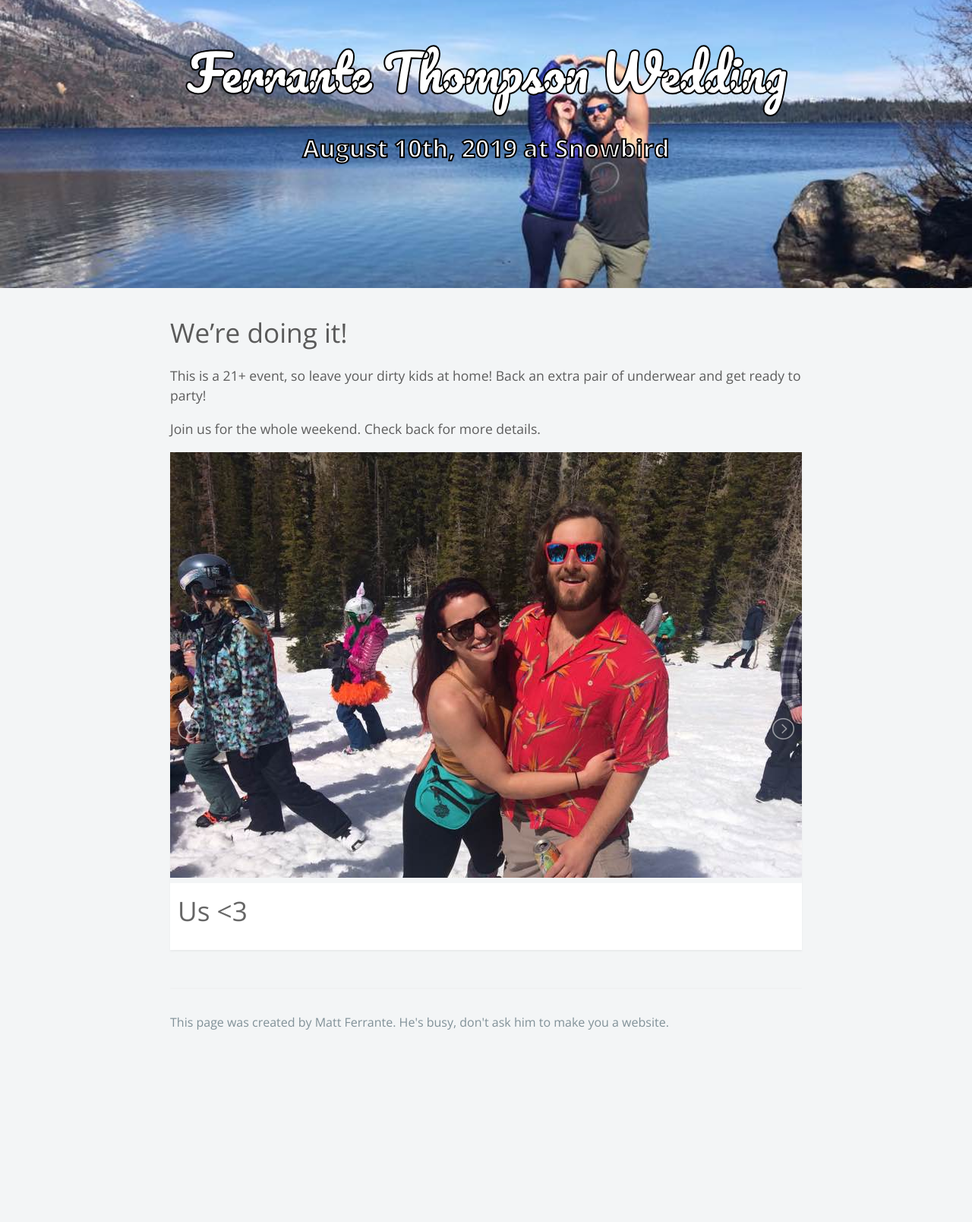
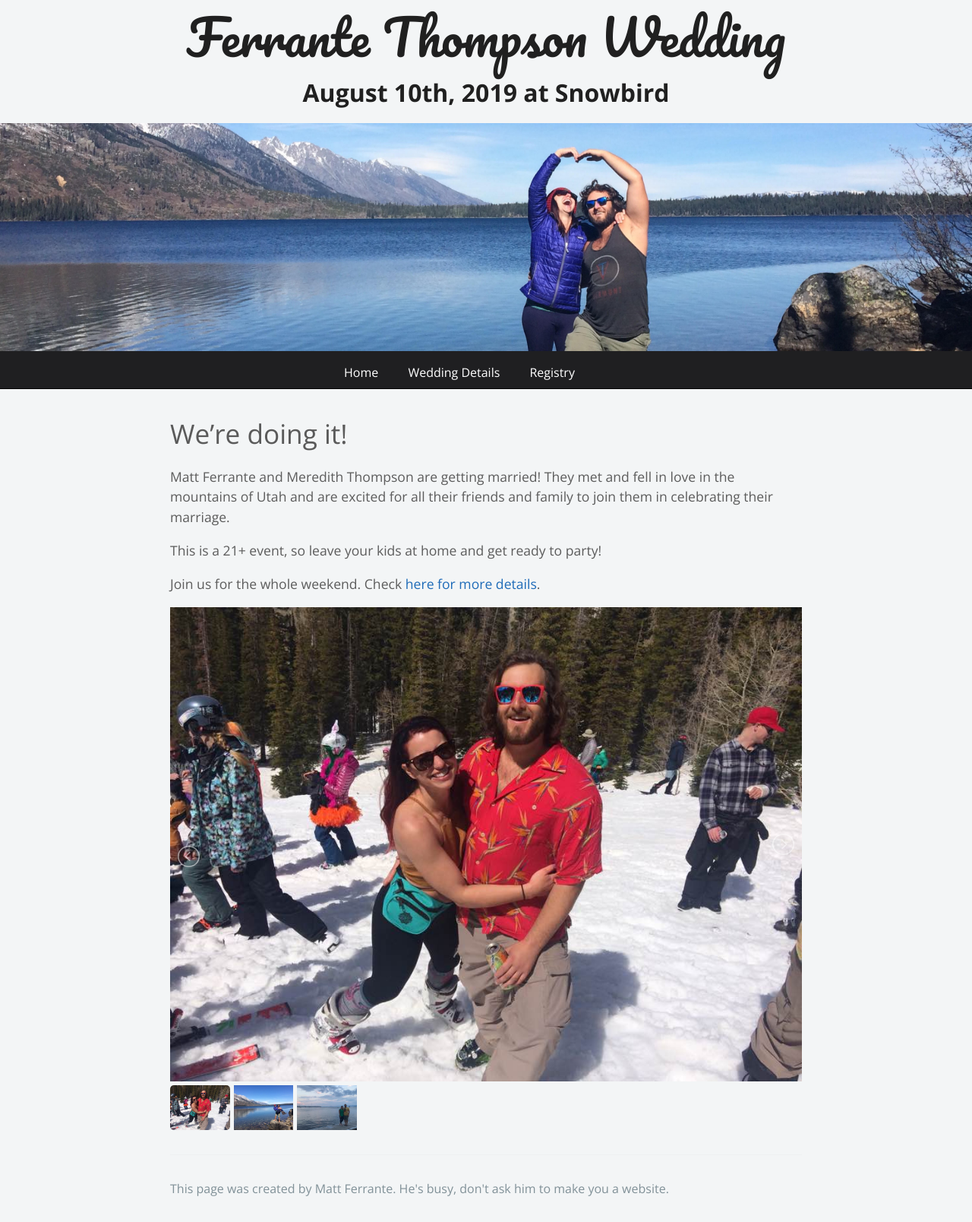
Before and after one commit to ferrants/weddingwebsite, a Jekyll site: the page built from index.md, in a window 1280 px wide. Shown: the whole page at 76% size. Built offline with Jekyll 4.4.1, drawn with Linux system fonts in a browser that asks for light colours; nearby versions of some CDN libraries; our own code applies the rules of GitHub Pages for plain Markdown files; before the commit the page ends 1389 px from its top, so only the background shows below that.

Commit message:
fixes, nav, gallery

```diff
--- /dev/null
+++ b/_includes/gallery.html
@@ -0,0 +1,61 @@
+<div class="demo">
+    <ul id="lightSlider">
+        <li data-thumb="{{ site.github.url }}/assets/img/pic_skiing.jpg">
+            <img src="{{ site.github.url }}/assets/img/pic_skiing.jpg" />
+        </li>
+        <li data-thumb="{{ site.github.url }}/assets/img/img_jackson_2.jpg">
+            <img src="{{ site.github.url }}/assets/img/img_jackson_2.jpg" />
+        </li>
+        <li data-thumb="{{ site.github.url }}/assets/img/img_burlington.jpg">
+            <img src="{{ site.github.url }}/assets/img/img_burlington.jpg" />
+        </li>
+    </ul>
+</div>
+<script type="text/javascript">
+    $(document).ready(function() {
+        $('#lightSlider').lightSlider({
+            gallery: true,
+            item: 1,
+            // loop: true,
+            // slideMargin: 0,
+            // thumbItem: 4
+
+            autoWidth: false,
+            slideMove: 1, // slidemove will be 1 if loop is true
+            slideMargin: 10,
+
+            // addClass: '',
+            // mode: "slide",
+            // useCSS: true,
+            cssEasing: 'ease', //'cubic-bezier(0.25, 0, 0.25, 1)',//
+            easing: 'linear', //'for jquery animation',////
+
+            speed: 500, //ms'
+            auto: true,
+            loop: true,
+            slideEndAnimation: true,
+            pause: 6000,
+
+            keyPress: false,
+            controls: true,
+
+            rtl:false,
+            adaptiveHeight:false,
+
+            vertical:false,
+            verticalHeight:500,
+            // vThumbWidth:100,
+
+            thumbItem:10,
+            pager: true,
+            galleryMargin: 5,
+            thumbMargin: 5,
+            currentPagerPosition: 'middle',
+
+            enableTouch:true,
+            enableDrag:true,
+            freeMove:true,
+            swipeThreshold: 40,
+        });
+    });
+</script>
--- a/_includes/head.html
+++ b/_includes/head.html
@@ -18,3 +18,5 @@
 <link rel="stylesheet" href="{{ "/assets/css/main.css" | prepend: site.baseurl }}">
 <script type="text/javascript" src="{{ "/assets/js/main.js" | prepend: site.baseurl }}"></script>
 <link href="https://fonts.googleapis.com/css?family=Pacifico" rel="stylesheet">
+<link type="text/css" rel="stylesheet" href="{{ site.github.url }}/lightslider/dist/css/lightslider.css" />
+<script src="{{ site.github.url }}/lightslider/dist/js/lightslider.js"></script>
--- /dev/null
+++ b/_includes/nav.html
@@ -0,0 +1,7 @@
+<nav>
+    <div class="nav-inner-wrapper">
+        <a class='nav-link' href="/">Home</a>
+        <a class='nav-link' href="/details">Wedding Details</a>
+        <a class='nav-link' href="/registry">Registry</a>
+    </div>
+</nav>
--- a/_layouts/default.html
+++ b/_layouts/default.html
@@ -1,28 +1,20 @@
 <!DOCTYPE html>
 <html lang="{{ site.lang | default: "en-US" }}">
   <head>
-
       {% include head.html %}
-
-
   </head>
   <body>
+    <div class="site-header">
+        <h1 class="project-name">Ferrante Thompson Wedding</h1>
+        <h2 class="project-tagline">August 10th, 2019 at Snowbird</h2>
+    </div>
     <header class="page-header" role="banner">
-      <h1 class="project-name">Ferrante Thompson Wedding</h1>
-      <h2 class="project-tagline">August 10th, 2019 at Snowbird</h2>
     </header>
+
+    {% include nav.html %}
 
     <main id="content" class="main-content" role="main">
       {{ content }}
-
-      {% for slide in site.slides %}
-        <article class="slide">
-            <iframe class="slideshow-iframe" src="{{ site.github.url }}{{ slide.url }}"></iframe>
-            <div class="sub-slideshow">
-                <h1>{{ slide.title }}</h1>
-            </div>
-        </article>
-      {% endfor %}
 
       <footer class="site-footer">
         <span class="site-footer-credits">This page was created by Matt Ferrante. He's busy, don't ask him to make you a website.</span>
--- a/_sass/jekyll-theme-cayman.scss
+++ b/_sass/jekyll-theme-cayman.scss
@@ -142,7 +142,7 @@ a {
 }
 
 .project-tagline {
-  margin-bottom: 2rem;
+  margin: 0 0 1rem;
   font-weight: normal;
   opacity: 0.7;
 
--- a/_slides/pics.md
+++ /dev/null
@@ -1,17 +0,0 @@
----
-layout: iframe
-title: Us <3
-item: 1
-auto: true
-loop: true
-
-speed: 200
-pause: 6000
-pager: "false"
-controls: "false"
----
-
-* ![Us Skiing](img/pic_skiing.jpg)
-* ![Butlington](img/img_burlington.jpg)
-* ![Jackson Trip!](img/img_jackson_2.jpg)
-* ![Vermont](img/pic_zs_wedding.jpg)
--- a/assets/css/main.css
+++ b/assets/css/main.css
@@ -6,14 +6,19 @@ html {
 nav {
   background-color: rgba(21, 21, 23, 0.95);
   border-bottom: 1px solid #000;
-	position: fixed;
-	top: 0px;
-	left: 0px;
-	z-index: 1000;
+	/*position: fixed;*/
+	/*top: 0px;*/
+	/*left: 0px;*/
+	/*z-index: 1000;*/
 	height: 50px;
 	width: 100%;
 	margin: auto;
 	padding: 0px;
+}
+.nav-inner-wrapper {
+	max-width: 64rem;
+    width: 410px;
+    margin: 0 auto;
 }
 .nav-link {
 	display: inline-block;
@@ -26,7 +31,6 @@ nav {
 	text-decoration: none;
 	cursor: pointer;
 	background-repeat: no-repeat;
-	transition: opacity 150ms ease-in-out 0s;
 }
 .main-slides {
 	margin-top: 100px;
@@ -77,3 +81,22 @@ nav {
 	border-width: 1px;
 	padding: 7px;
 }
+.demo {
+    width: 100%;
+}
+.demo ul {
+    list-style: none outside none;
+    padding-left: 0;
+    margin-bottom:0;
+}
+.demo li {
+    display: block;
+    float: left;
+    margin-right: 6px;
+    cursor:pointer;
+}
+.demo img {
+    display: block;
+    height: auto;
+    max-width: 100%;
+}
--- a/assets/css/style.scss
+++ b/assets/css/style.scss
@@ -3,23 +3,46 @@
 
 @import "{{ site.theme }}";
 
+$large-breakpoint: 64em !default;
+$medium-breakpoint: 42em !default;
+
+@mixin large {
+  @media screen and (min-width: #{$large-breakpoint}) {
+    @content;
+  }
+}
+
+@mixin medium {
+  @media screen and (min-width: #{$medium-breakpoint}) and (max-width: #{$large-breakpoint}) {
+    @content;
+  }
+}
+
+@mixin small {
+  @media screen and (max-width: #{$medium-breakpoint}) {
+    @content;
+  }
+}
+
+.site-header {
+    text-align: center;
+    color: #202020;
+}
 
 .page-header {
-    padding: 3rem 6rem 8rem;
-    text-align: center;
-    background-color: #159957;
+    background-color: #f0f0f0;
     background-image: url('https://ferrants.github.io/weddingwebsite/assets/img/pic_jackson.jpg');
     //https://scontent-sea1-1.xx.fbcdn.net/v/t1.0-9/18010713_603813913161450_4560625280715357840_n.jpg?_nc_cat=109&_nc_ht=scontent-sea1-1.xx&oh=8b1defcb941f7f6ee57ef95ff57112b5&oe=5C784311
     background-position: center;
     background-repeat: no-repeat;
     background-size: cover;
-    -webkit-text-stroke-width: 2px;
-   -webkit-text-stroke-color: black;
+    height: 300px
 }
 
 .project-name {
     font-size: 4rem;
     font-family: 'Pacifico', cursive;
+    font-weight: lighter;
 }
 
 .project-tagline {
--- a/index.md
+++ b/index.md
@@ -4,6 +4,10 @@ layout: default
 
 # We're doing it!
 
-This is a 21+ event, so leave your dirty kids at home! Back an extra pair of underwear and get ready to party!
+Matt Ferrante and Meredith Thompson are getting married! They met and fell in love in the mountains of Utah and are excited for all their friends and family to join them in celebrating their marriage.
 
-Join us for the whole weekend. Check back for more details.
+This is a 21+ event, so leave your kids at home and get ready to party!
+
+Join us for the whole weekend. Check [here for more details](/details).
+
+{% include gallery.html %}
```
Also changed, not shown: _layouts/iframe.html (deleted, +0 -59 lines), details.md (added, +10 -0 lines), registry.md (added, +7 -0 lines), _slides/img/pic_jackson.jpg (deleted), _slides/img/pic_skiing.jpg (deleted), assets/img/img_burlington.jpg (renamed from _slides/img/img_burlington.jpg), assets/img/img_jackson_2.jpg (renamed from _slides/img/img_jackson_2.jpg), assets/img/pic_jackson.jpg, assets/img/pic_zs_wedding.jpg (renamed from _slides/img/pic_zs_wedding.jpg).
